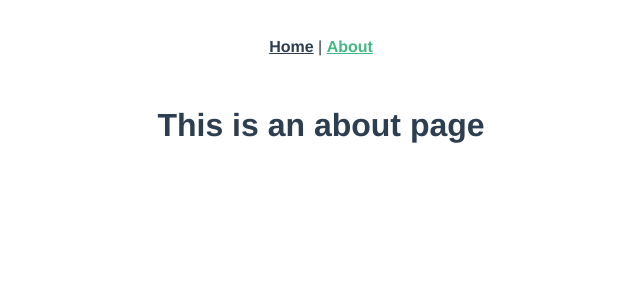
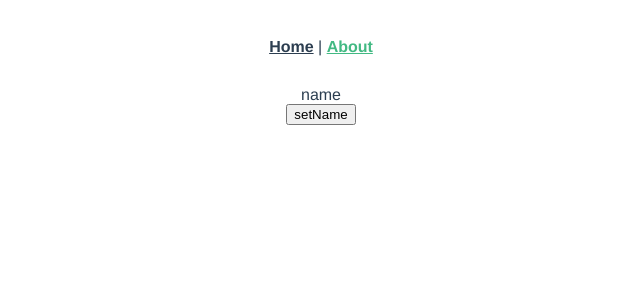
Before and after one commit to fncheng/frontend-learn, a Vue app: page /#/about in a window 1280 px wide. Shown: the top 300 px of the page, without its empty margins (319-959 px from the left). Built offline with nearby package versions, Linux system fonts and the light colour scheme.

Commit message:
feat: Vuex modules
Vuex 模块 namespaced 后，提交action需要带上namespaced

```diff
--- a/src/store/index.js
+++ b/src/store/index.js
@@ -1,5 +1,6 @@
 import Vue from 'vue'
 import Vuex from 'vuex'
+import user from './modules/user'
 
 Vue.use(Vuex)
 
@@ -7,5 +8,7 @@ export default new Vuex.Store({
   state: {},
   mutations: {},
   actions: {},
-  modules: {},
+  modules: {
+    user,
+  },
 })
--- /dev/null
+++ b/src/store/modules/user.js
@@ -0,0 +1,19 @@
+const state = {
+  name: 'name',
+}
+const mutations = {
+  SET_NAME: (state, val) => {
+    state.name = val
+  },
+}
+const actions = {
+  setName({ commit }, val) {
+    commit('SET_NAME', val)
+  },
+}
+export default {
+  namespaced: true,
+  state,
+  mutations,
+  actions,
+}
--- a/src/views/About.vue
+++ b/src/views/About.vue
@@ -1,5 +1,25 @@
 <template>
   <div class="about">
-    <h1>This is an about page</h1>
+    <div>{{ name }}</div>
+    <button @click="setName">setName</button>
   </div>
 </template>
+
+<script>
+export default {
+  setup() {},
+  computed: {
+    name() {
+      return this.$store.state.user.name
+    },
+  },
+  mounted() {
+    console.log(this.$store.state)
+  },
+  methods: {
+    setName() {
+      this.$store.dispatch('user/setName', '123')
+    },
+  },
+}
+</script>
```
